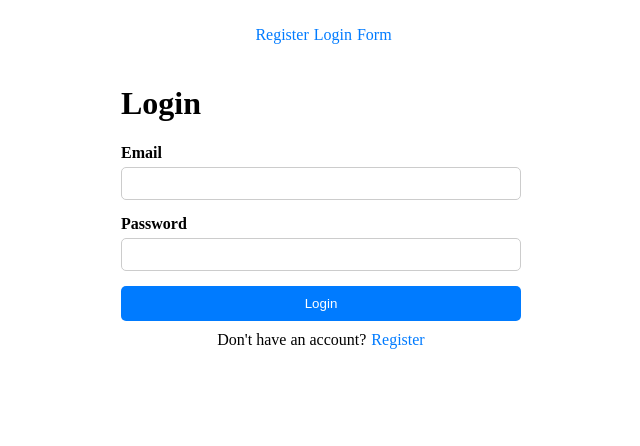
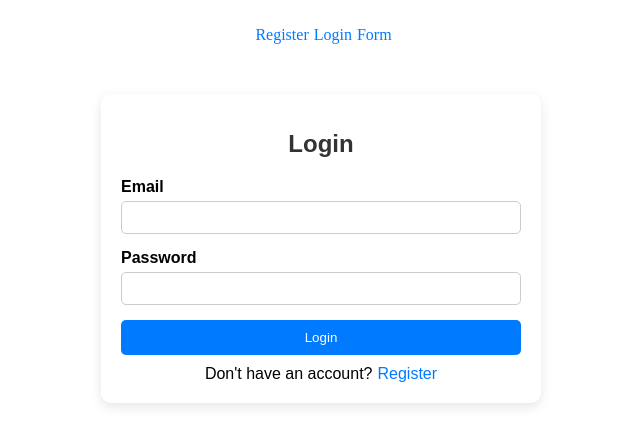
Before and after one commit to Ruthwik182003/react_auth_forms, a React (Vite) app in the folder client/: page /#/login in a window 1280 px wide. Shown: the top 446 px of the page, without its empty margins (319-959 px from the left). Built offline with nearby package versions, Linux system fonts and the light colour scheme.

Commit message:
initial commit

```diff
--- a/client/src/pages/Auth.css
+++ b/client/src/pages/Auth.css
@@ -1,7 +1,18 @@
 .container {
   max-width: 400px;
-  margin: auto;
+  margin: 50px auto;
   padding: 20px;
+  background: #ffffff;
+  border-radius: 10px;
+  box-shadow: 0px 4px 12px rgba(0, 0, 0, 0.1);
+  font-family: Arial, sans-serif;
+}
+
+.h1 {
+  text-align: center;
+  font-size: 24px;
+  color: #333;
+  margin-bottom: 20px;
 }
 
 .form {
```
